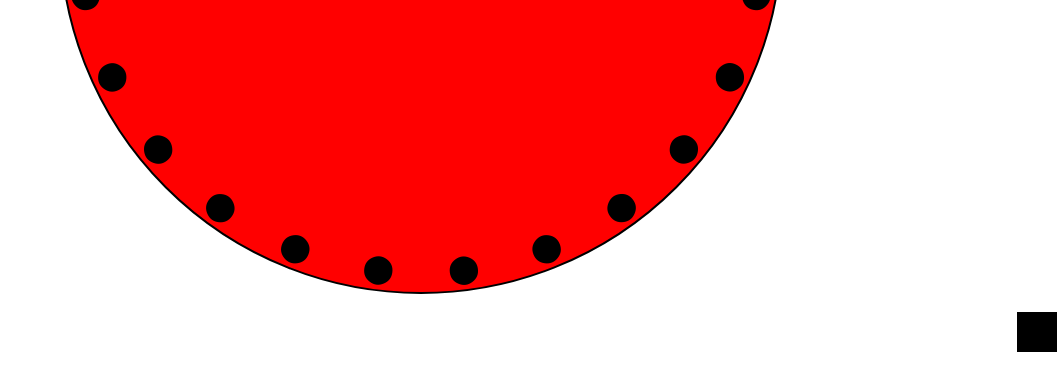
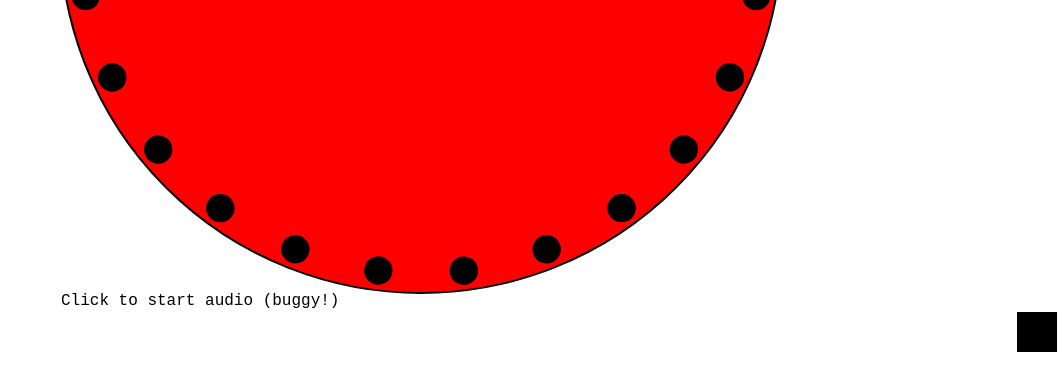
Before and after one commit to tonmenschen/sync-test, a plain HTML site: page index.html in a window 1280 px wide. Shown: the part 448-838 px from the top of the page, without its empty margins (219-1280 px from the left). Drawn offline with Linux system fonts and the light colour scheme.

Commit message:
Changed styling, fixed multiple audio sources

```diff
--- a/index.html
+++ b/index.html
@@ -5,6 +5,7 @@
     <meta name="viewport" content="width=device-width, initial-scale=1.0">
     <link rel="stylesheet" href="sync.css">
     <script defer src="sync.js"></script>
+    <link rel="shortcut icon" type="image/x-icon" href="favicon.ico">
     <title>Sync-Test</title>
 </head>
 <body>
@@ -35,6 +36,7 @@
         <div id="23" class="dot dot23">&#11044;</div>
         <div id="24" class="dot dot24">&#11044;</div>
         <div id="timecode">00:00:00:00</div>
+        <div id="status">Click to start audio (buggy!)</div>
     </div>
     <div class="ping-pong">
         <div id="box" class="box"></div>
```
